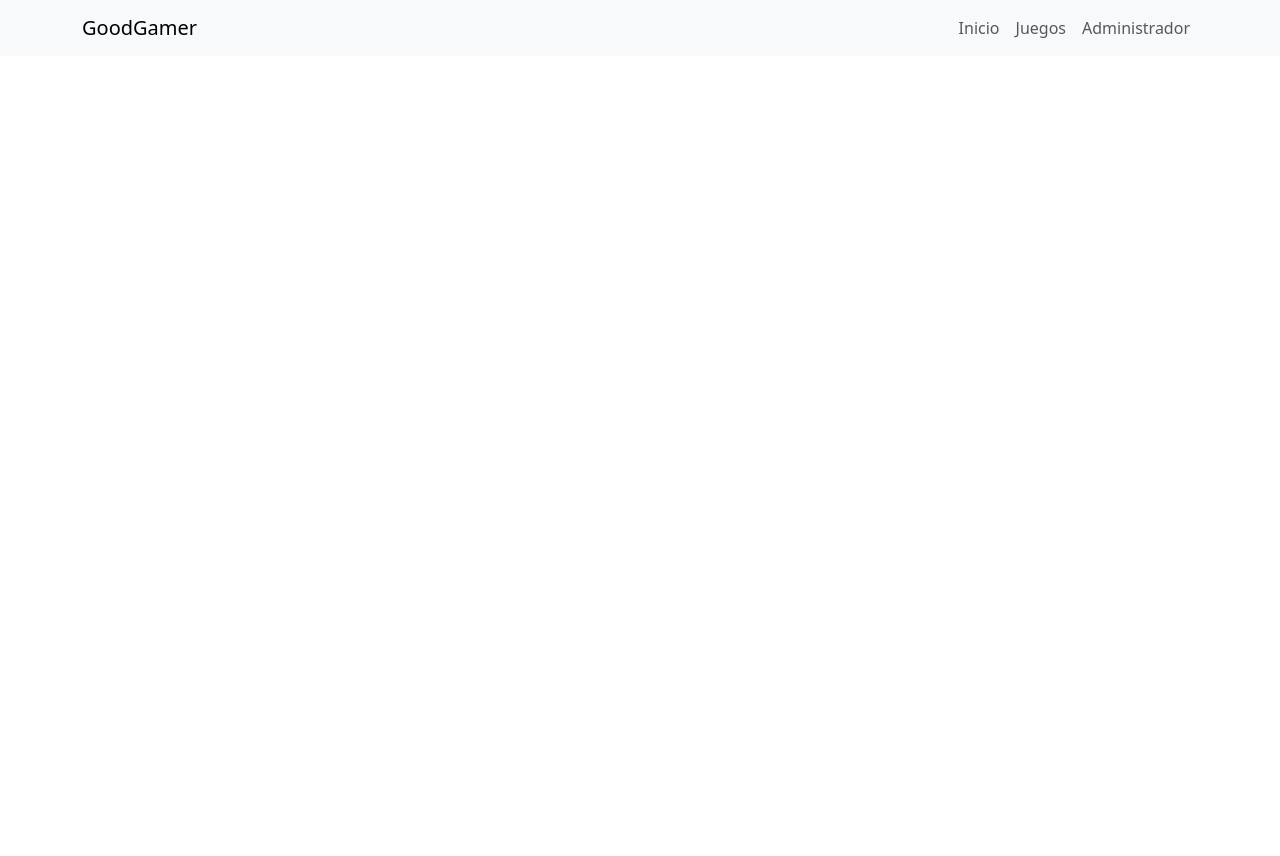
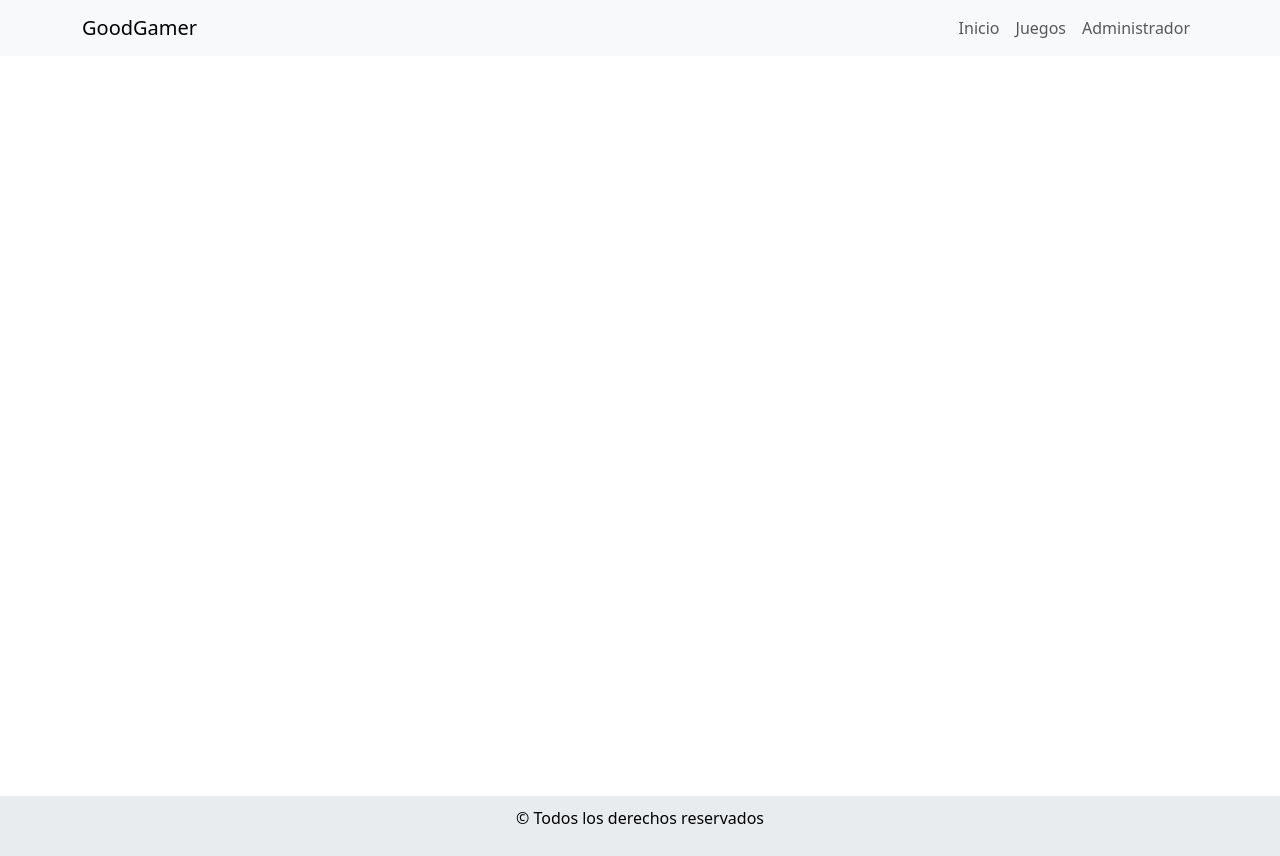
Before and after one commit to Matiassanchez18/GoodGaming-proyectofinal, a React (Vite) app: page / in a window 1280 px wide. Before the commit the page ends 800 px from the top, so only its background shows below. Built offline with nearby package versions, Linux system fonts and the light colour scheme.

Commit message:
Se creo el footer y se agrego el codigo para poder bajarlo

```diff
--- a/src/App.jsx
+++ b/src/App.jsx
@@ -1,19 +1,23 @@
-import { useState } from 'react'
+import { useState } from "react";
 import { BrowserRouter, Routes, Route } from "react-router";
-import './App.css'
+import "./App.css";
 import "bootstrap/dist/css/bootstrap.min.css";
-import Menu from'./components/pages/common/Menu'
-function App() {
+import Menu from "./components/pages/common/Menu";
+import Footer from "./components/pages/common/Footer";
 
 
+function App() {
   return (
     <>
-    <BrowserRouter>
-    <Menu></Menu>
-
-    </BrowserRouter>
+      <BrowserRouter>
+        <Menu></Menu>
+        <Routes>
+          <Route></Route>
+        </Routes>
+        <Footer></Footer>
+      </BrowserRouter>
     </>
-  )
+  );
 }
 
-export default App
+export default App;
--- a/src/components/pages/common/Footer.jsx
+++ b/src/components/pages/common/Footer.jsx
@@ -0,0 +1,20 @@
+import React from 'react';
+import '../css/Style.css'
+
+const Footer = () => {
+    return (
+        <div>
+            <section>
+            <div className="app-container">
+      <main className="content">
+      </main>
+      <footer className="footer">
+        <p>© Todos los derechos reservados</p>
+      </footer>
+    </div>
+        </section>
+        </div>
+    );
+};
+
+export default Footer;
--- /dev/null
+++ b/src/components/pages/css/Style.css
@@ -0,0 +1,25 @@
+
+  html,
+  body {
+    margin: 0;
+    padding: 0;
+    height: 100%;
+  }
+
+  .app-container {
+    display: flex;
+    flex-direction: column;
+    min-height: 100vh;
+  }
+
+  .content {
+    flex: 1;
+    padding: 20px;
+  }
+
+  .footer {
+    background-color: #e9ecef;
+    color: rgb(0, 0, 0);
+    padding: 10px;
+    text-align: center;
+  }
```
